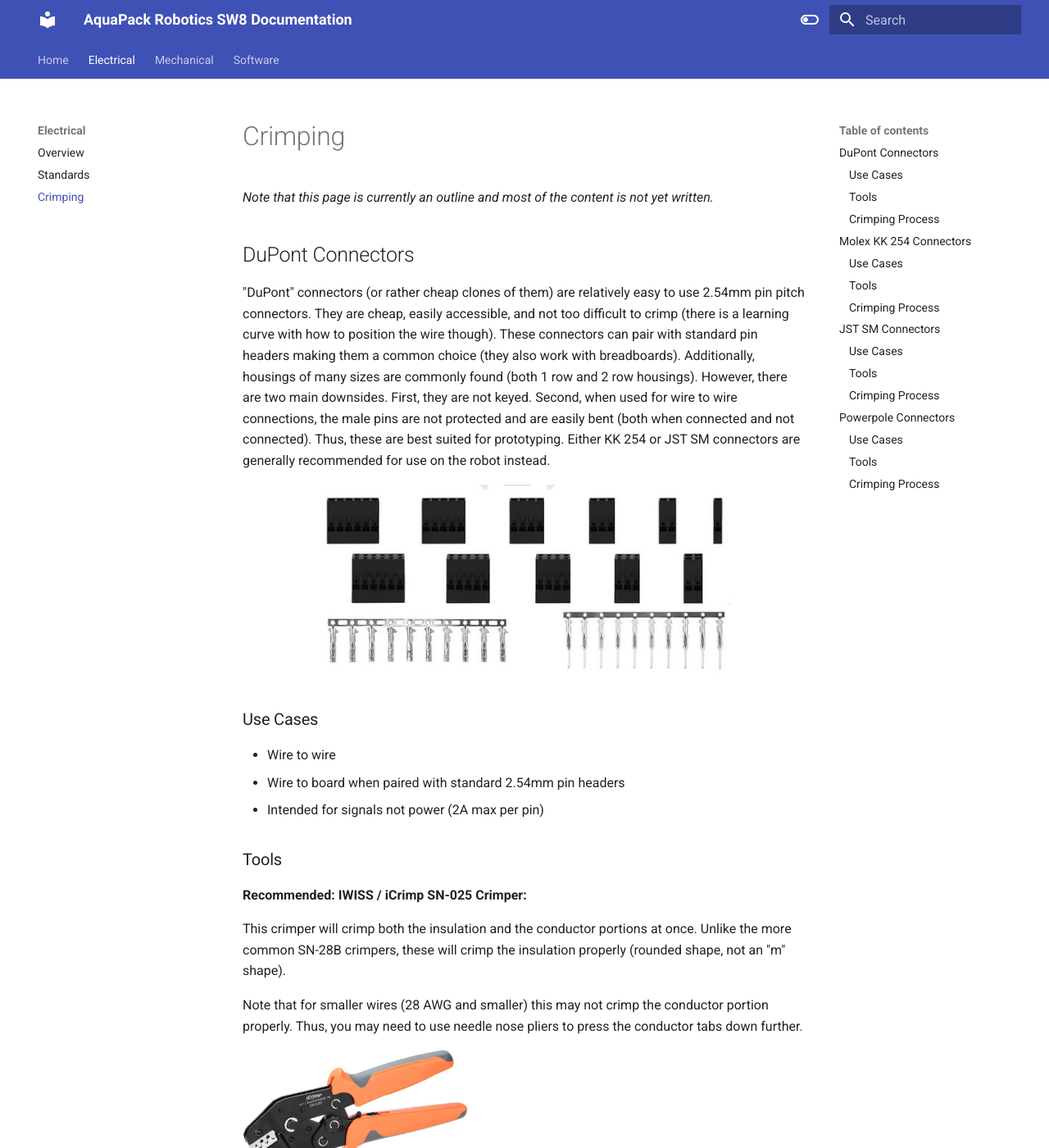
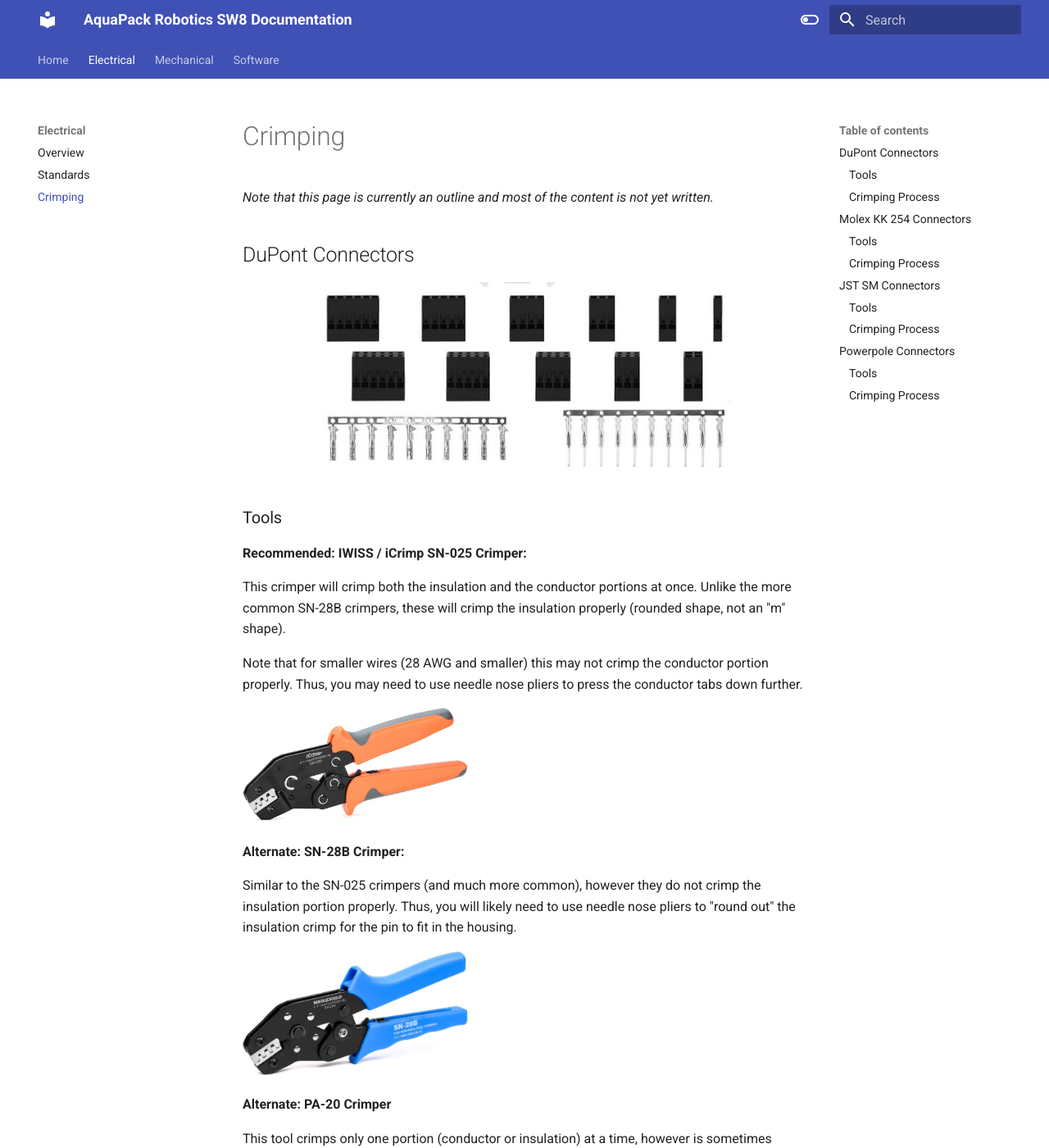
Before and after one commit to ncsurobotics/SW8-Documentation, an MkDocs documentation site: the page built from docs/electrical/crimping.md, in a window 1280 px wide and 1400 px high. Shown: the whole window at 82% size. Built offline with MkDocs 1.6.1 and Material for MkDocs 9.7.7, drawn with Linux system fonts in a browser that asks for light colours; some of the changed text lies outside the part shown.

Commit message:
Remove connector info from crimping page

```diff
--- a/docs/electrical/crimping.md
+++ b/docs/electrical/crimping.md
@@ -3,15 +3,8 @@
 
 ## DuPont Connectors
 
-"DuPont" connectors (or rather cheap clones of them) are relatively easy to use 2.54mm pin pitch connectors. They are cheap, easily accessible, and not too difficult to crimp (there is a learning curve with how to position the wire though). These connectors can pair with standard pin headers making them a common choice (they also work with breadboards). Additionally, housings of many sizes are commonly found (both 1 row and 2 row housings). However, there are two main downsides. First, they are not keyed. Second, when used for wire to wire connections, the male pins are not protected and are easily bent (both when connected and not connected). Thus, these are best suited for prototyping. Either KK 254 or JST SM connectors are generally recommended for use on the robot instead.
-
 ![](./img/dupont-connectors.jpg){: .center style="width:80%"}
 
-### Use Cases
-
-- Wire to wire
-- Wire to board when paired with standard 2.54mm pin headers
-- Intended for signals not power (2A max per pin)
 
 ### Tools
 
@@ -47,22 +40,13 @@
 
 ## Molex KK 254 Connectors
 
-These connectors are 2.54mm pin pitch (so they are easy swapped with DuPonts on boards). It is also possible to connect a dupont wire into a KK 254 header if needed.
-
-Unlike dupont connectors, these connectors are keyed and latch onto the board connectors. Note that non-keyed headers are also sold.
-
 
 ![](./img/kk254-connectors.jpg){: .center style="width:80%"}
 
-### Use Cases
 
-- Wire to board
-- Intended for signals not power (4A max per pin, possibly less depending on specific crimps and pins)
 
 
 ### Tools
-
-Official crimp tool is very expensive, however there are alternatives. A crimp tool making an "m" shaped crimp is required. The PA-20 crimper is used for this. It can be used for both the insulation and the conductor crimp portions.
 
 ![](./img/pa-20-crimper.jpg){: style="width:40%"}
 
@@ -78,11 +62,6 @@
 
 
 ![](./img/jstsm-connectors.jpg){: .center style="width:80%"}
-
-### Use Cases
-
-- Wire to wire
-- Intended for signals not power (2A max per pin)
 
 
 ### Tools
@@ -100,21 +79,7 @@
 
 ## Powerpole Connectors
 
-These connectors are high current power connectors. Generally, we use the PP15-45 series. This series' housings fit connectors rated for 15, 30, and 45 amps of current.
-
-These connectors are not cheap, however are easy to crimp, are rated for high currents, are robust and can be keyed (including in a variety of custom configurations).
-
-They work best with wire between 20 and 10 AWG (although smaller wires can work with some effort, this is not recommended).
-
-The same connector is used on both sides of the wire (same housing). Additionally, PCB mount pins are sold.
-
 ![](./img/powerpole-connectors.jpg){: .center style="width:80%"}
-
-### Use Cases
-
-- Wire to wire
-- Wire to board
-- Intended for power (15A, 30A, and 45A crimps available)
 
 
 ### Tools
```
